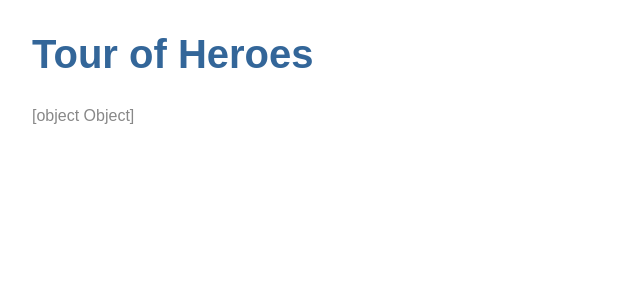
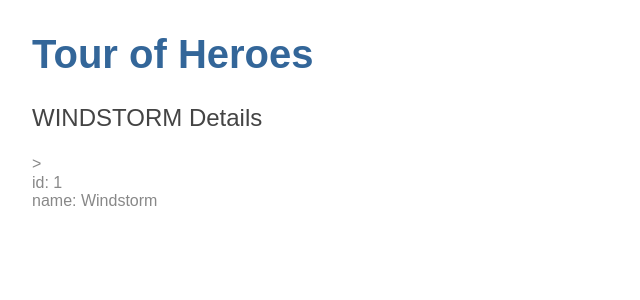
Before and after one commit to spinardi/angular-rest-challenge, an Angular app: page / in a window 1280 px wide. Shown: the top 300 px of the page, without its empty margins (0-640 px from the left). Built offline with nearby package versions, Linux system fonts and the light colour scheme.

Commit message:
Corrige e formata a exibição do objeto Hero

```diff
--- a/src/app/app.component.html
+++ b/src/app/app.component.html
@@ -1,2 +1,2 @@
-<h1> {{title}} </h1>
+<h1>{{title}}</h1>
 <app-heroes></app-heroes>
--- a/src/app/heroes/heroes.component.html
+++ b/src/app/heroes/heroes.component.html
@@ -1 +1,3 @@
-{{hero}}
+<h2>{{hero.name | uppercase}} Details</h2>>
+<div><span>id: </span>{{hero.id}}</div>
+<div><span>name: </span>{{hero.name}}</div>
```
